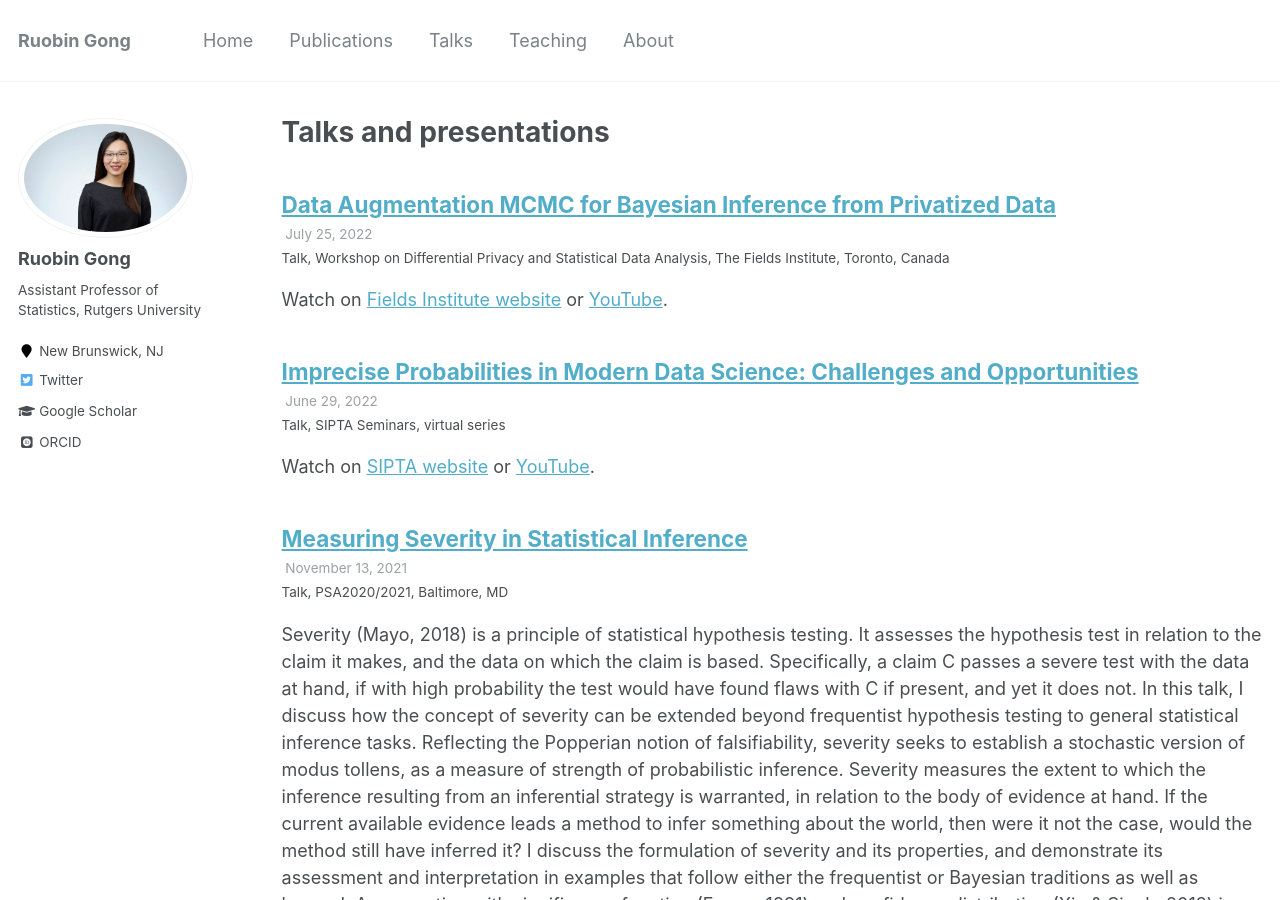
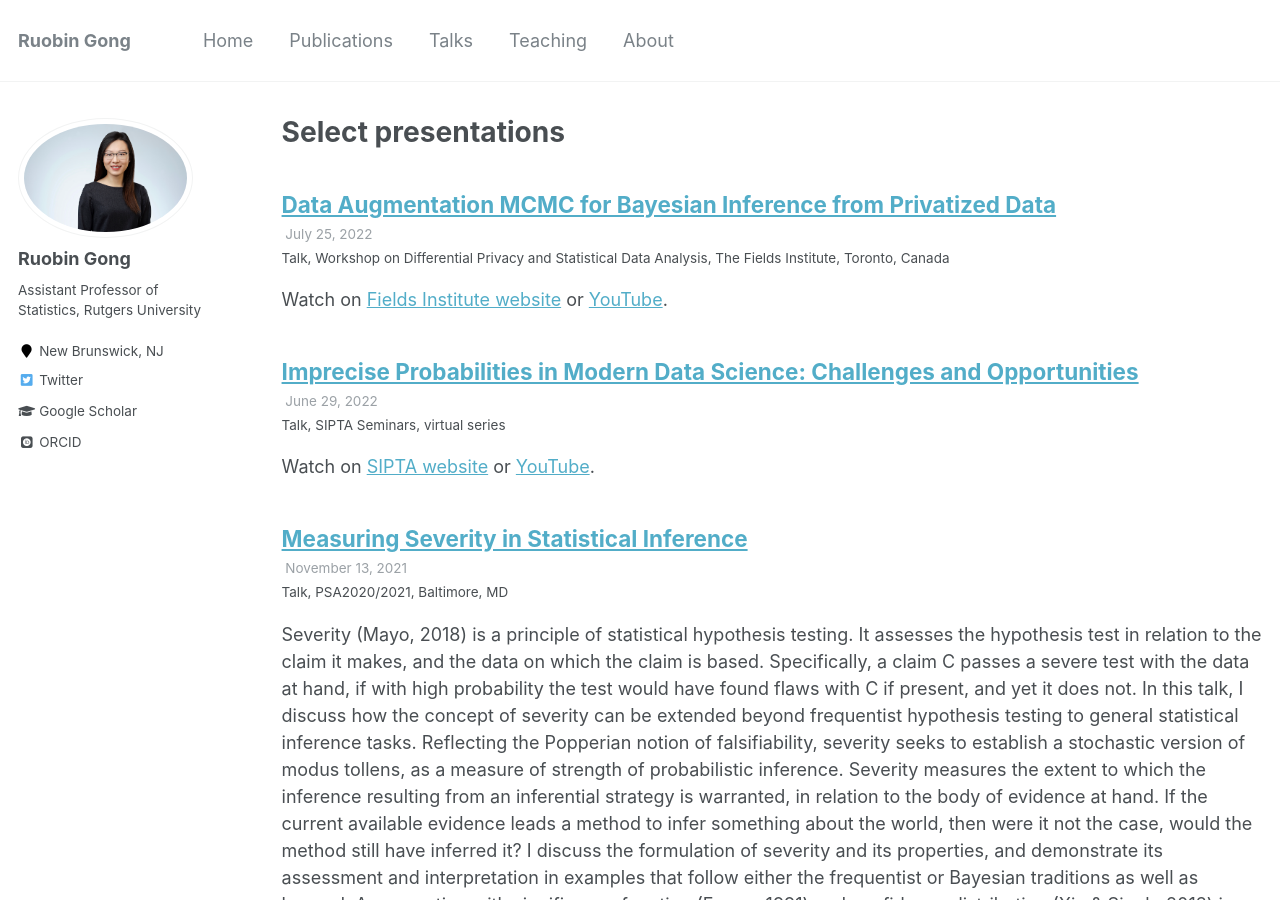
Before and after one commit to RuobinGong/RuobinGong.github.io, a Jekyll site: the page built from _pages/talks.html, in a window 1280 px wide and 900 px high. Built offline with Jekyll 4.4.1, drawn with Linux system fonts in a browser that asks for light colours; some web fonts are replaced.

Commit message:
Update talks.html

```diff
--- a/_pages/talks.html
+++ b/_pages/talks.html
@@ -1,6 +1,6 @@
 ---
 layout: archive
-title: "Talks and presentations"
+title: "Select presentations"
 permalink: /talks/
 author_profile: true
 ---
```
